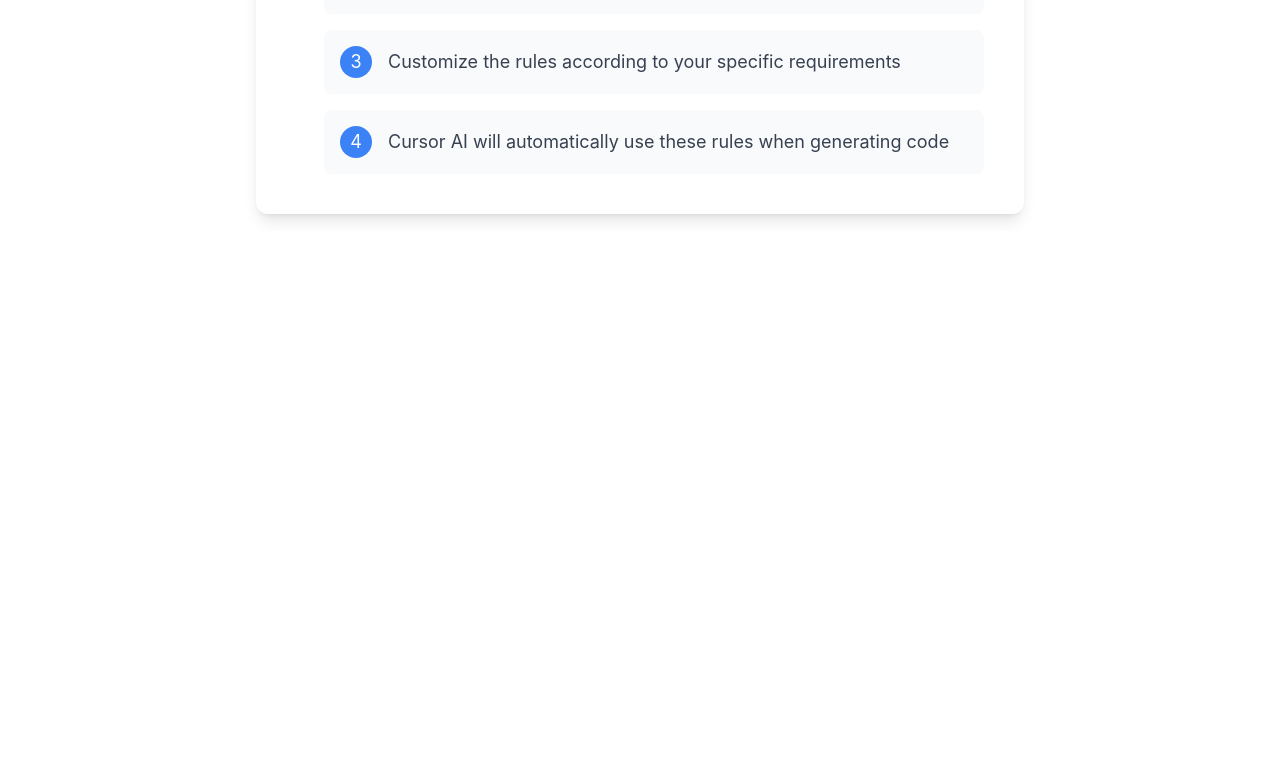
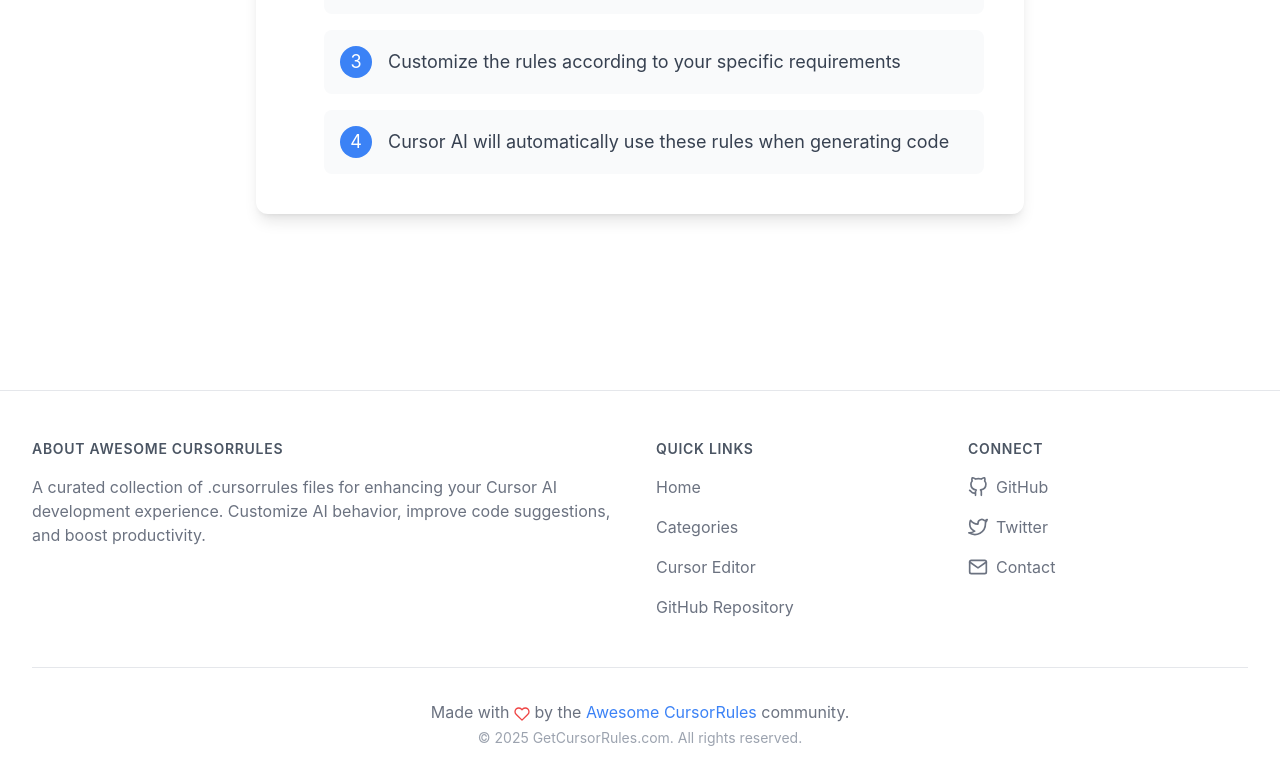
Before and after one commit to lizhijun/getcursorrules, a Next.js app in the folder website/: page / in a window 1280 px wide. Shown: the part 3374-4158 px from the top of the page. Before the commit the page ends 3700 px from the top, so only its background shows below. Built offline with nearby package versions, Linux system fonts and the light colour scheme; no server answers.

Commit message:
add icon

```diff
--- /dev/null
+++ b/website/app/icon.tsx
@@ -0,0 +1,33 @@
+import { ImageResponse } from 'next/og';
+
+export const runtime = 'edge';
+export const size = {
+  width: 32,
+  height: 32,
+};
+export const contentType = 'image/png';
+
+export default function Icon() {
+  return new ImageResponse(
+    (
+      <div
+        style={{
+          fontSize: 24,
+          background: '#0EA5E9',
+          width: '100%',
+          height: '100%',
+          display: 'flex',
+          alignItems: 'center',
+          justifyContent: 'center',
+          color: 'white',
+          borderRadius: '8px',
+        }}
+      >
+        CR
+      </div>
+    ),
+    {
+      ...size,
+    }
+  );
+}
--- a/website/app/layout.tsx
+++ b/website/app/layout.tsx
@@ -2,11 +2,98 @@
 import "./globals.css";
 import { Analytics } from "@vercel/analytics/react";
 import { Clarity } from "@/components/Clarity";
+import { Footer } from "@/components/Footer";
 
 export const metadata: Metadata = {
-  title: "Awesome CursorRules",
-  description: "A curated list of awesome .cursorrules files for enhancing your Cursor AI experience",
-  metadataBase: new URL(process.env.NEXT_PUBLIC_BASE_URL || 'http://localhost:3000'),
+  title: "Awesome CursorRules - AI Rules for Cursor Editor",
+  description: "A curated collection of .cursorrules files for enhancing your Cursor AI development experience. Find and share rules for popular frameworks and libraries.",
+  metadataBase: new URL('https://getcursorrules.com'),
+  keywords: [
+    'cursor',
+    'cursorrules',
+    'cursor ai',
+    'cursor editor',
+    'ai coding',
+    'development',
+    'programming',
+    'code generation',
+    'ai assistant',
+    'developer tools'
+  ],
+  openGraph: {
+    type: 'website',
+    url: 'https://getcursorrules.com',
+    title: 'Awesome CursorRules - AI Rules for Cursor Editor',
+    description: 'Enhance your Cursor AI experience with curated .cursorrules files. Find rules for popular frameworks and libraries.',
+    siteName: 'GetCursorRules',
+    images: [{
+      url: 'https://getcursorrules.com/og-image.png',
+      width: 1200,
+      height: 630,
+      alt: 'Awesome CursorRules'
+    }]
+  },
+  twitter: {
+    card: 'summary_large_image',
+    site: '@cursorrules',
+    creator: '@cursorrules',
+    title: 'Awesome CursorRules - AI Rules for Cursor Editor',
+    description: 'Enhance your Cursor AI experience with curated .cursorrules files. Find rules for popular frameworks and libraries.',
+    images: ['https://getcursorrules.com/og-image.png']
+  },
+  alternates: {
+    canonical: 'https://getcursorrules.com',
+    languages: {
+      'en-US': 'https://getcursorrules.com',
+      'zh-CN': 'https://getcursorrules.com/zh'
+    }
+  },
+  verification: {
+    google: 'your-google-verification-code',
+  },
+  robots: {
+    index: true,
+    follow: true,
+    googleBot: {
+      index: true,
+      follow: true,
+      'max-video-preview': -1,
+      'max-image-preview': 'large',
+      'max-snippet': -1,
+    },
+  },
+  authors: [
+    {
+      name: 'Awesome CursorRules Community',
+      url: 'https://github.com/awesome-cursorrules',
+    }
+  ],
+  icons: {
+    icon: [
+      { url: '/icons/favicon.ico' },
+      { url: '/icons/icon-16.png', sizes: '16x16', type: 'image/png' },
+      { url: '/icons/icon-32.png', sizes: '32x32', type: 'image/png' },
+      { url: '/icons/icon-192.png', sizes: '192x192', type: 'image/png' },
+      { url: '/icons/icon-512.png', sizes: '512x512', type: 'image/png' },
+    ],
+    apple: [
+      { url: '/icons/apple-icon.png' },
+      { url: '/icons/apple-icon-180.png', sizes: '180x180', type: 'image/png' },
+    ],
+    other: [
+      {
+        rel: 'mask-icon',
+        url: '/icons/safari-pinned-tab.svg',
+        color: '#0EA5E9',
+      },
+    ],
+  },
+  manifest: '/manifest.json',
+  appleWebApp: {
+    capable: true,
+    statusBarStyle: 'default',
+    title: 'Awesome CursorRules',
+  },
 };
 
 export default function RootLayout({
@@ -16,8 +103,11 @@
 }>) {
   return (
     <html lang="en">
-      <body>
-        {children}
+      <body className="flex flex-col min-h-screen">
+        <main className="flex-grow">
+          {children}
+        </main>
+        <Footer />
         <Analytics />
         <Clarity />
       </body>
--- /dev/null
+++ b/website/app/manifest.ts
@@ -0,0 +1,37 @@
+import { MetadataRoute } from 'next';
+
+export default function manifest(): MetadataRoute.Manifest {
+  return {
+    name: 'Awesome CursorRules',
+    short_name: 'CursorRules',
+    description: 'A curated collection of .cursorrules files for enhancing your Cursor AI development experience.',
+    start_url: '/',
+    display: 'standalone',
+    background_color: '#ffffff',
+    theme_color: '#0EA5E9',
+    icons: [
+      {
+        src: '/icons/icon-192.png',
+        sizes: '192x192',
+        type: 'image/png',
+      },
+      {
+        src: '/icons/icon-512.png',
+        sizes: '512x512',
+        type: 'image/png',
+      },
+      {
+        src: '/icons/icon-maskable-192.png',
+        sizes: '192x192',
+        type: 'image/png',
+        purpose: 'maskable',
+      },
+      {
+        src: '/icons/icon-maskable-512.png',
+        sizes: '512x512',
+        type: 'image/png',
+        purpose: 'maskable',
+      },
+    ],
+  };
+}
--- /dev/null
+++ b/website/components/Footer.tsx
@@ -0,0 +1,121 @@
+import Link from 'next/link';
+import { FiGithub, FiTwitter, FiMail, FiHeart } from 'react-icons/fi';
+
+export function Footer() {
+  return (
+    <footer className="bg-white border-t mt-16">
+      <div className="max-w-7xl mx-auto px-4 py-12 sm:px-6 lg:px-8">
+        <div className="grid grid-cols-1 md:grid-cols-4 gap-8">
+          {/* 关于部分 */}
+          <div className="col-span-1 md:col-span-2">
+            <h3 className="text-sm font-semibold text-gray-600 tracking-wider uppercase">
+              About Awesome CursorRules
+            </h3>
+            <p className="mt-4 text-base text-gray-500">
+              A curated collection of .cursorrules files for enhancing your Cursor AI development experience.
+              Customize AI behavior, improve code suggestions, and boost productivity.
+            </p>
+          </div>
+
+          {/* 快速链接 */}
+          <div>
+            <h3 className="text-sm font-semibold text-gray-600 tracking-wider uppercase">
+              Quick Links
+            </h3>
+            <ul className="mt-4 space-y-4">
+              <li>
+                <Link href="/" className="text-base text-gray-500 hover:text-gray-900">
+                  Home
+                </Link>
+              </li>
+              <li>
+                <Link href="/#categories" className="text-base text-gray-500 hover:text-gray-900">
+                  Categories
+                </Link>
+              </li>
+              <li>
+                <a
+                  href="https://cursor.sh"
+                  target="_blank"
+                  rel="noopener noreferrer"
+                  className="text-base text-gray-500 hover:text-gray-900"
+                >
+                  Cursor Editor
+                </a>
+              </li>
+              <li>
+                <a
+                  href="https://github.com/awesome-cursorrules/awesome-cursorrules"
+                  target="_blank"
+                  rel="noopener noreferrer"
+                  className="text-base text-gray-500 hover:text-gray-900"
+                >
+                  GitHub Repository
+                </a>
+              </li>
+            </ul>
+          </div>
+
+          {/* 社交链接 */}
+          <div>
+            <h3 className="text-sm font-semibold text-gray-600 tracking-wider uppercase">
+              Connect
+            </h3>
+            <ul className="mt-4 space-y-4">
+              <li>
+                <a
+                  href="https://github.com/awesome-cursorrules"
+                  target="_blank"
+                  rel="noopener noreferrer"
+                  className="flex items-center text-base text-gray-500 hover:text-gray-900"
+                >
+                  <FiGithub className="h-5 w-5 mr-2" />
+                  GitHub
+                </a>
+              </li>
+              <li>
+                <a
+                  href="https://twitter.com/cursorrules"
+                  target="_blank"
+                  rel="noopener noreferrer"
+                  className="flex items-center text-base text-gray-500 hover:text-gray-900"
+                >
+                  <FiTwitter className="h-5 w-5 mr-2" />
+                  Twitter
+                </a>
+              </li>
+              <li>
+                <a
+                  href="mailto:contact@getcursorrules.com"
+                  className="flex items-center text-base text-gray-500 hover:text-gray-900"
+                >
+                  <FiMail className="h-5 w-5 mr-2" />
+                  Contact
+                </a>
+              </li>
+            </ul>
+          </div>
+        </div>
+
+        {/* 版权信息 */}
+        <div className="mt-12 border-t border-gray-200 pt-8">
+          <p className="text-base text-gray-500 text-center">
+            Made with <FiHeart className="inline-block h-4 w-4 text-red-500" /> by the{' '}
+            <a
+              href="https://github.com/awesome-cursorrules"
+              target="_blank"
+              rel="noopener noreferrer"
+              className="text-blue-500 hover:text-blue-600"
+            >
+              Awesome CursorRules
+            </a>{' '}
+            community.
+          </p>
+          <p className="mt-1 text-sm text-gray-400 text-center">
+            &copy; {new Date().getFullYear()} GetCursorRules.com. All rights reserved.
+          </p>
+        </div>
+      </div>
+    </footer>
+  );
+}
```
